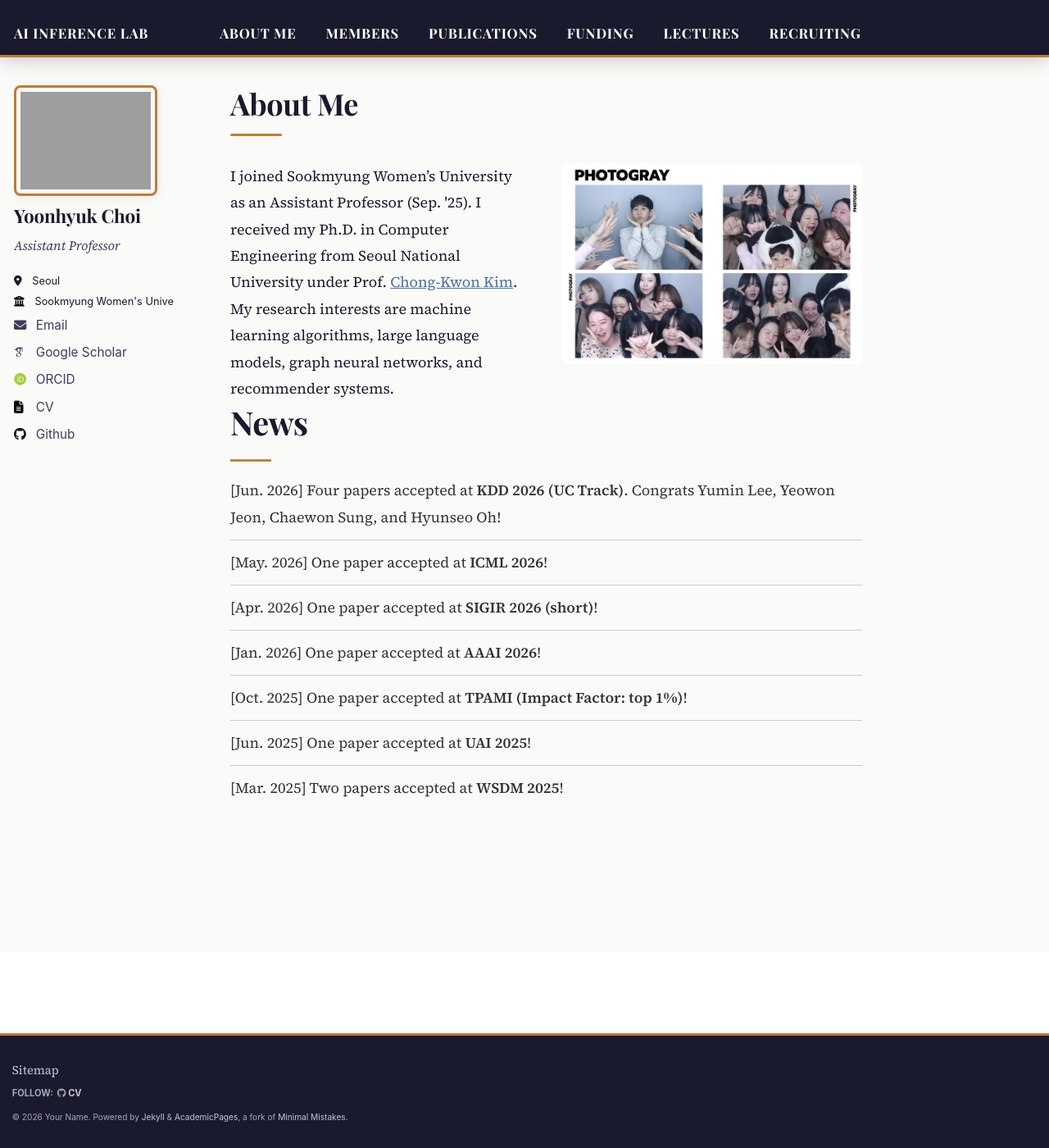
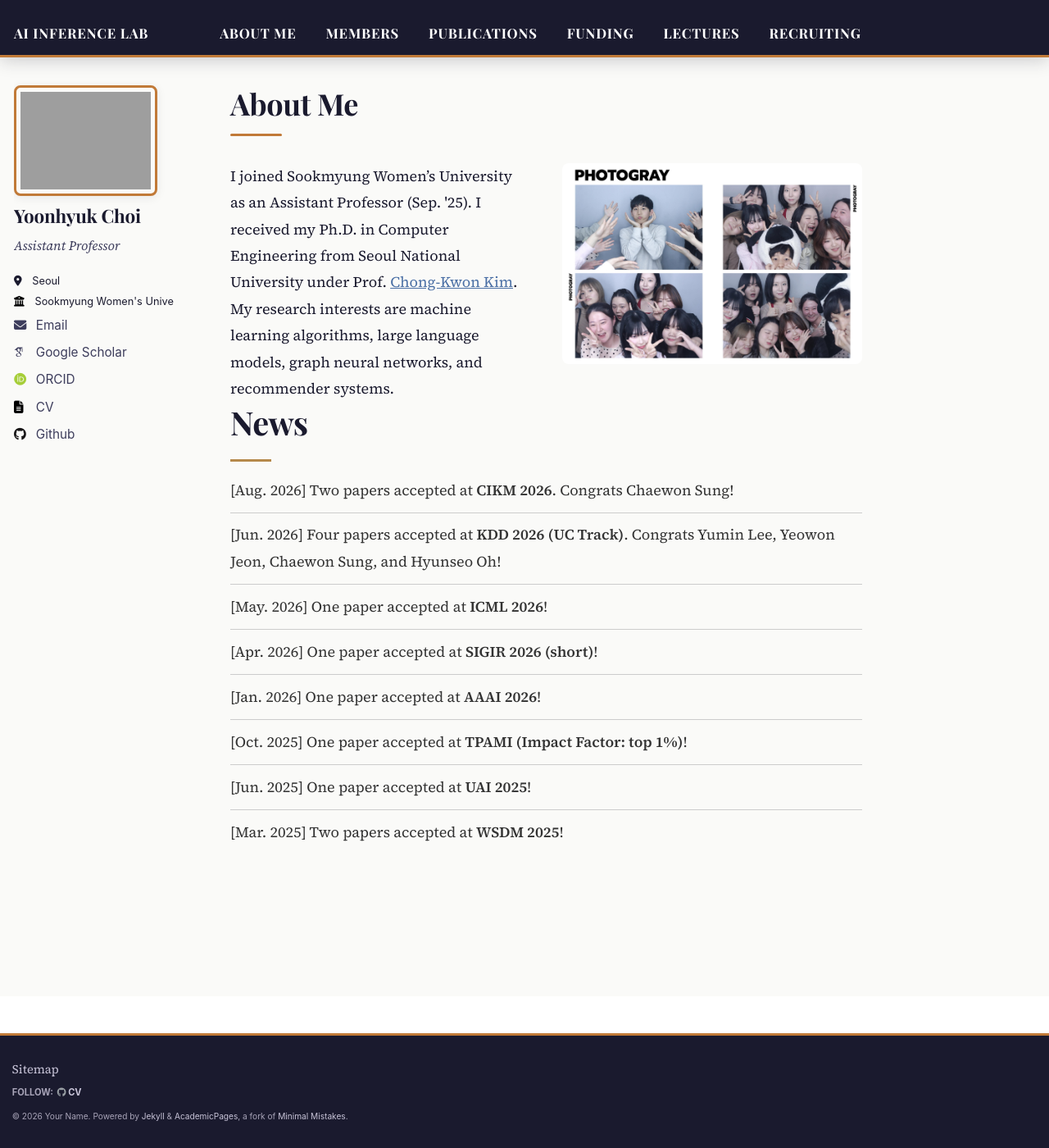
Before and after one commit to ChoiYoonHyuk/ChoiYoonHyuk.github.io, a Jekyll site: the page built from _pages/about.md, in a window 1280 px wide and 1400 px high. Shown: the whole window at 82% size. Built offline with Jekyll 4.4.1, drawn with Linux system fonts in a browser that asks for light colours; some web fonts are replaced.

Commit message:
Update news.yml

```diff
--- a/_data/news.yml
+++ b/_data/news.yml
@@ -1,3 +1,6 @@
+- date: "Aug. 2026"
+  text: "Two papers accepted at **CIKM 2026**. Congrats Chaewon Sung!"
+
 - date: "Jun. 2026"
   text: "Four papers accepted at **KDD 2026 (UC Track)**. Congrats Yumin Lee, Yeowon Jeon, Chaewon Sung, and Hyunseo Oh!"
 
```
